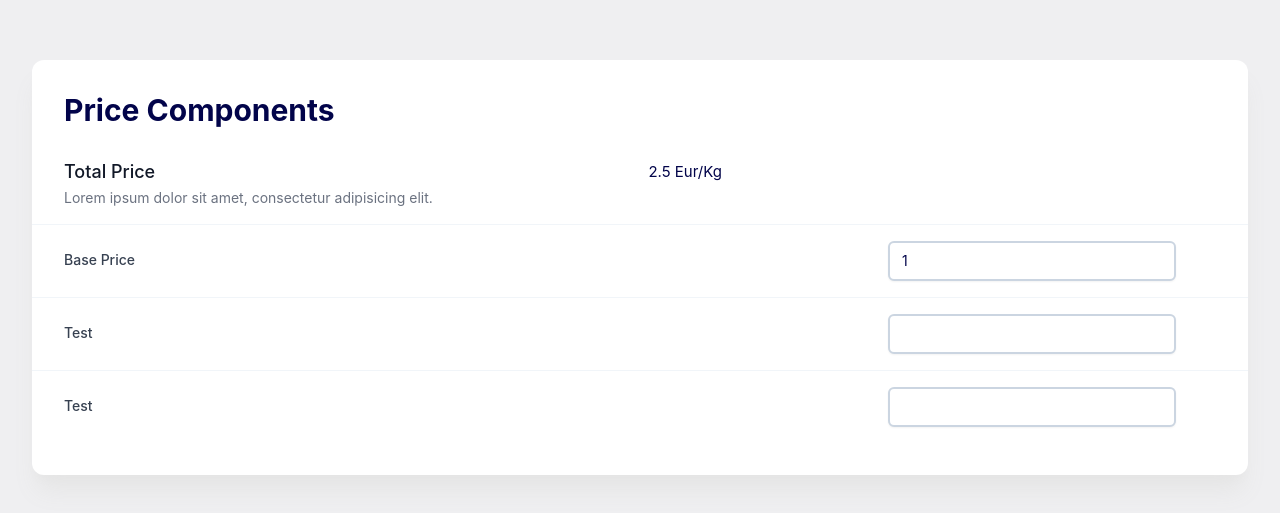
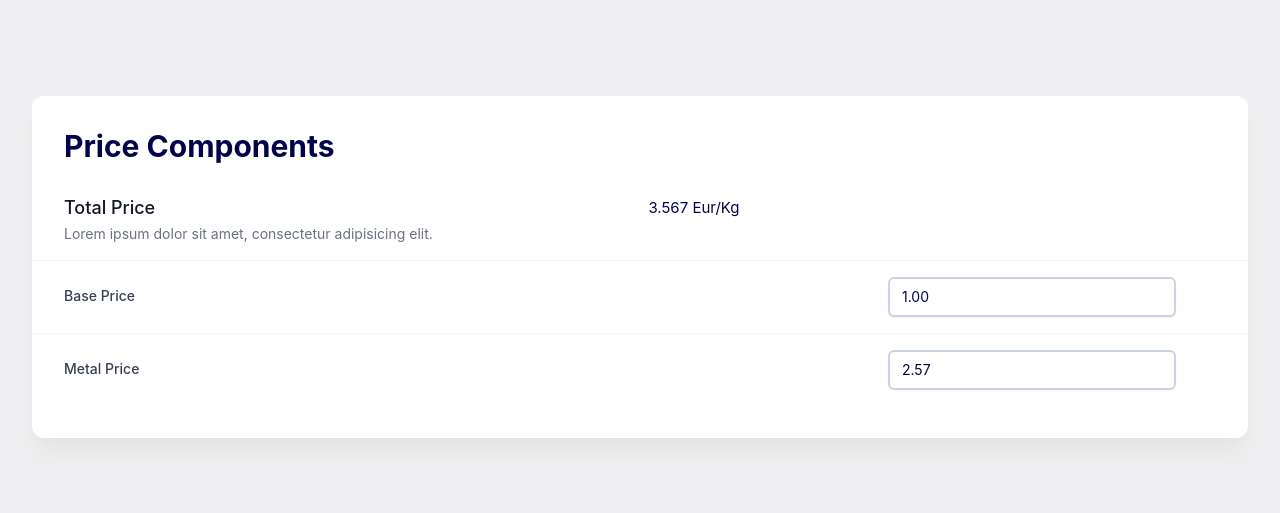
Before and after one commit to iyadh/product-price-calculator, a Vue app: page / in a window 1280 px wide. Shown: the part 133-646 px from the top of the page. Built offline with nearby package versions, Linux system fonts and the light colour scheme.

Commit message:
✨ Calculate total price as computed

```diff
--- a/src/components/Atoms/PriceComponent.vue
+++ b/src/components/Atoms/PriceComponent.vue
@@ -5,23 +5,33 @@
     @mouseover="hover = true"
   >
     <label
-      :for="'price' + props.key"
+      :for="'price-' + props.args.id"
       class="w-2/4 block text-sm font-medium text-gray-700 sm:mt-px sm:pt-2 cursor-pointer"
-      >{{ props.label }}</label
+      @click="filterValue"
+      >{{ props.args.label }}</label
     >
     <button v-show="hover" class="absolute top-6 right-80">
       <PencilSquareIcon
         class="h-5 fill-slate-600 transition hover:fill-slate-400 hover:rotate-[-4deg]"
       />
     </button>
-
+    <span
+      v-if="!edit"
+      class="w-1/4 block rounded-md text-sm leading-5 py-2 px-3 mr-10 border-2 border-slate-300 shadow-sm"
+      >{{ computedPrice }}</span
+    >
     <input
-      :id="'price' + props.key"
-      v-model="props.initialValue"
+      v-if="edit"
+      :id="'price-' + props.args.id"
+      v-model="price"
       class="w-1/4 block rounded-md text-sm leading-5 py-2 px-3 mr-10 border-2 border-slate-300 shadow-sm focus:outline-none focus:ring focus:border-indigo-500 focus:ring-indigo-200"
       type="text"
+      @blur="edit = false"
     />
-    <button v-if="hover && props.disposable" class="absolute top-6 right-8">
+    <button
+      v-if="hover && props.args.disposable"
+      class="absolute top-6 right-8"
+    >
       <TrashIcon
         class="h-5 fill-red-200 transition hover:fill-red-400 hover:rotate-[-4deg]"
       />
@@ -30,13 +40,22 @@
 </template>
 
 <script lang="ts" setup>
-import { ref } from 'vue';
+import { computed, ref } from 'vue';
 import { PencilSquareIcon, TrashIcon } from '@heroicons/vue/20/solid';
 import type { PriceComponentProps } from '@/types/price-component.type';
 
 const hover = ref(false);
+const edit = ref(false);
 // Workaround for typed props from here: https://github.com/vuejs/core/issues/4294#issuecomment-984033739
-const props = withDefaults(defineProps<PriceComponentProps>(), {});
+const props = withDefaults(defineProps<{ args: PriceComponentProps }>(), {});
+const price = ref(props.args.initialValue);
+const computedPrice = computed(() => {
+  return parseFloat(price.value.toString()).toFixed(2);
+});
+const filterValue = () => {
+  console.log('filterValue');
+  edit.value = true;
+};
 </script>
 
 <style scoped></style>
--- a/src/components/Atoms/PriceTotal.vue
+++ b/src/components/Atoms/PriceTotal.vue
@@ -7,12 +7,16 @@
       </p>
     </div>
     <div class="w-1/2">
-      2.5
+      {{ store.totalPrice }}
       <span>Eur/Kg</span>
     </div>
   </div>
 </template>
 
-<script lang="ts" setup></script>
+<script lang="ts" setup>
+import { useStore } from '@/stores';
+
+const store = useStore();
+</script>
 
 <style scoped></style>
--- a/src/components/Containers/FormContainer.vue
+++ b/src/components/Containers/FormContainer.vue
@@ -2,21 +2,26 @@
   <div class="flex flex-col divide-y divide-slate-100">
     <PriceTotal />
     <PriceComponent
-      :disposable="false"
-      :label="'Base Price'"
-      initial-value="1"
+      v-for="component in components"
+      :key="component.id"
+      :args="component"
     />
-    <PriceComponent :disposable="true" :label="'Test'" />
-    <PriceComponent :disposable="true" :label="'Test'" />
   </div>
 </template>
 
 <script lang="ts" setup>
-import { ref } from 'vue';
 import PriceComponent from '@/components/Atoms/PriceComponent.vue';
 import PriceTotal from '@/components/Atoms/PriceTotal.vue';
+import { storeToRefs } from 'pinia';
+import { useStore } from '@/stores';
 
-const components = ref([]);
+const { components } = storeToRefs(useStore());
+components.value.push({
+  id: '124',
+  initialValue: 2.567,
+  label: 'Metal Price',
+  disposable: true,
+});
 </script>
 
 <style scoped></style>
--- a/src/stores/counter.ts
+++ /dev/null
@@ -1,12 +0,0 @@
-import { ref, computed } from "vue";
-import { defineStore } from "pinia";
-
-export const useCounterStore = defineStore("counter", () => {
-  const count = ref(0);
-  const doubleCount = computed(() => count.value * 2);
-  function increment() {
-    count.value++;
-  }
-
-  return { count, doubleCount, increment };
-});
--- /dev/null
+++ b/src/stores/index.ts
@@ -0,0 +1,21 @@
+import { computed, ref } from 'vue';
+import { defineStore } from 'pinia';
+import type { PriceComponentProps } from '@/types/price-component.type';
+
+export const useStore = defineStore('components', () => {
+  const components = ref<Array<PriceComponentProps>>([
+    {
+      id: '123',
+      initialValue: 1,
+      label: 'Base Price',
+      disposable: false,
+    },
+  ]);
+  const totalPrice = computed(() => {
+    return components.value.reduce(
+      (prev: any, next: any) => prev + next.initialValue,
+      0,
+    );
+  });
+  return { components, totalPrice };
+});
--- a/src/types/price-component.type.ts
+++ b/src/types/price-component.type.ts
@@ -1,6 +1,6 @@
 export interface PriceComponentProps {
-  key?: string;
+  id: string;
   label: string;
-  initialValue?: number;
+  initialValue: number;
   disposable: boolean;
 }
```
